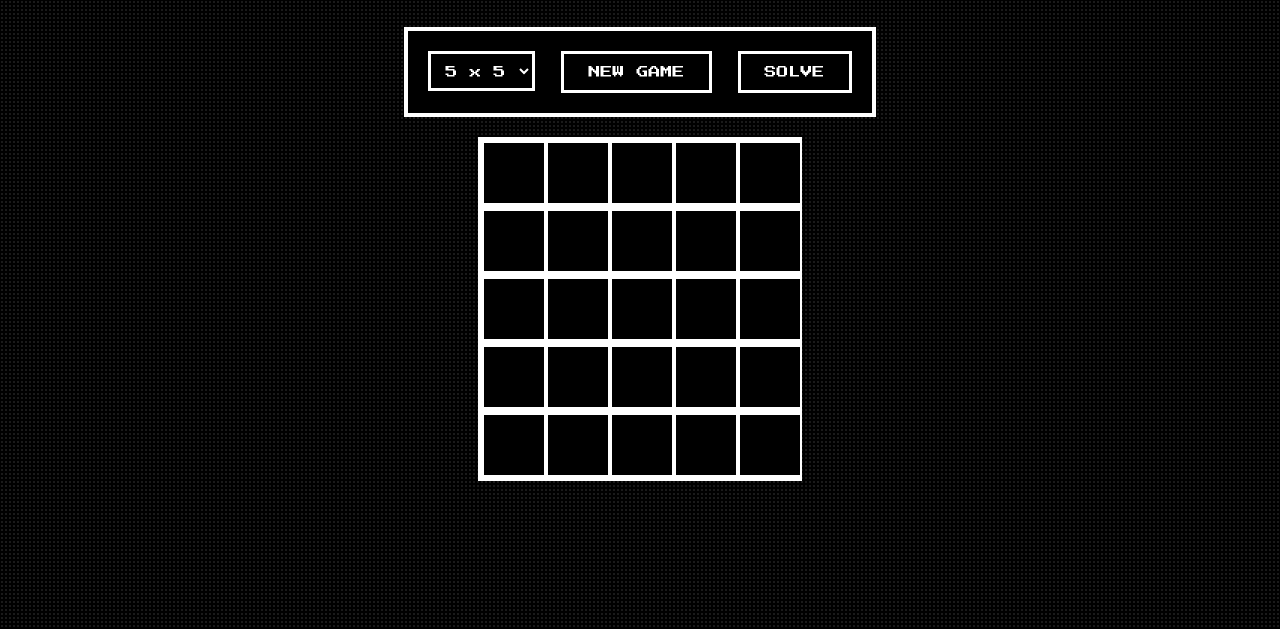
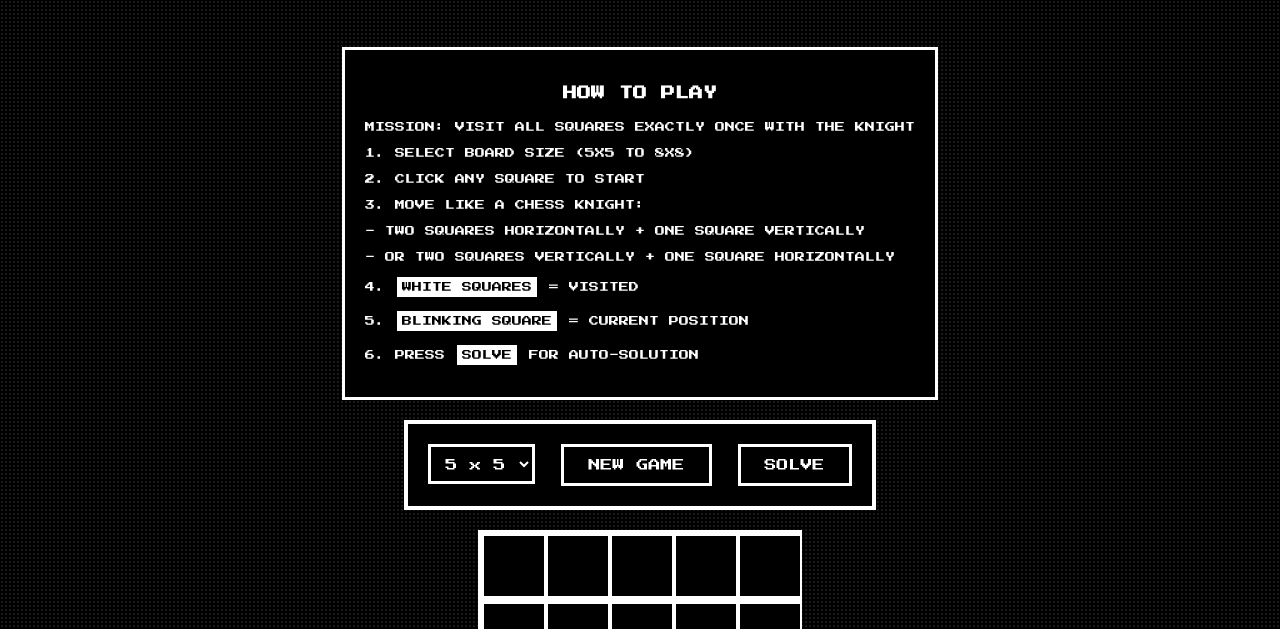
Before and after one commit to oneofakind0405/knightstour, a plain HTML site: page index.html in a window 1280 px wide. Shown: the part 172-801 px from the top of the page. Drawn offline with Linux system fonts and the light colour scheme.

Commit message:
Update index.html

```diff
--- a/index.html
+++ b/index.html
@@ -168,12 +168,57 @@
             opacity: 0.1;
             z-index: -1;
         }
+
+        .instructions {
+            background-color: #000;
+            border: 3px solid #fff;
+            padding: 20px;
+            margin: 20px 0;
+            max-width: 600px;
+            text-align: left;
+            font-size: 10px;
+            line-height: 1.6;
+            image-rendering: pixelated;
+        }
+
+        .instructions h2 {
+            text-align: center;
+            margin-bottom: 15px;
+            font-size: 14px;
+            color: #fff;
+        }
+
+        .instructions p {
+            margin: 10px 0;
+        }
+
+        .instructions .key-point {
+            color: #000;
+            background: #fff;
+            padding: 2px 5px;
+            margin: 2px;
+            display: inline-block;
+        }
     </style>
 </head>
 <body>
     <div class="dot-pattern"></div>
     <div class="pixel-art">♞</div>
     <h1>KNIGHT'S TOUR</h1>
+
+    <div class="instructions">
+        <h2>HOW TO PLAY</h2>
+        <p>MISSION: VISIT ALL SQUARES EXACTLY ONCE WITH THE KNIGHT</p>
+        <p>1. SELECT BOARD SIZE (5X5 TO 8X8)</p>
+        <p>2. CLICK ANY SQUARE TO START</p>
+        <p>3. MOVE LIKE A CHESS KNIGHT:</p>
+        <p>   - TWO SQUARES HORIZONTALLY + ONE SQUARE VERTICALLY</p>
+        <p>   - OR TWO SQUARES VERTICALLY + ONE SQUARE HORIZONTALLY</p>
+        <p>4. <span class="key-point">WHITE SQUARES</span> = VISITED</p>
+        <p>5. <span class="key-point">BLINKING SQUARE</span> = CURRENT POSITION</p>
+        <p>6. PRESS <span class="key-point">SOLVE</span> FOR AUTO-SOLUTION</p>
+    </div>
+
     <div class="controls">
         <select id="boardSize">
             <option value="5">5 x 5</option>
```
